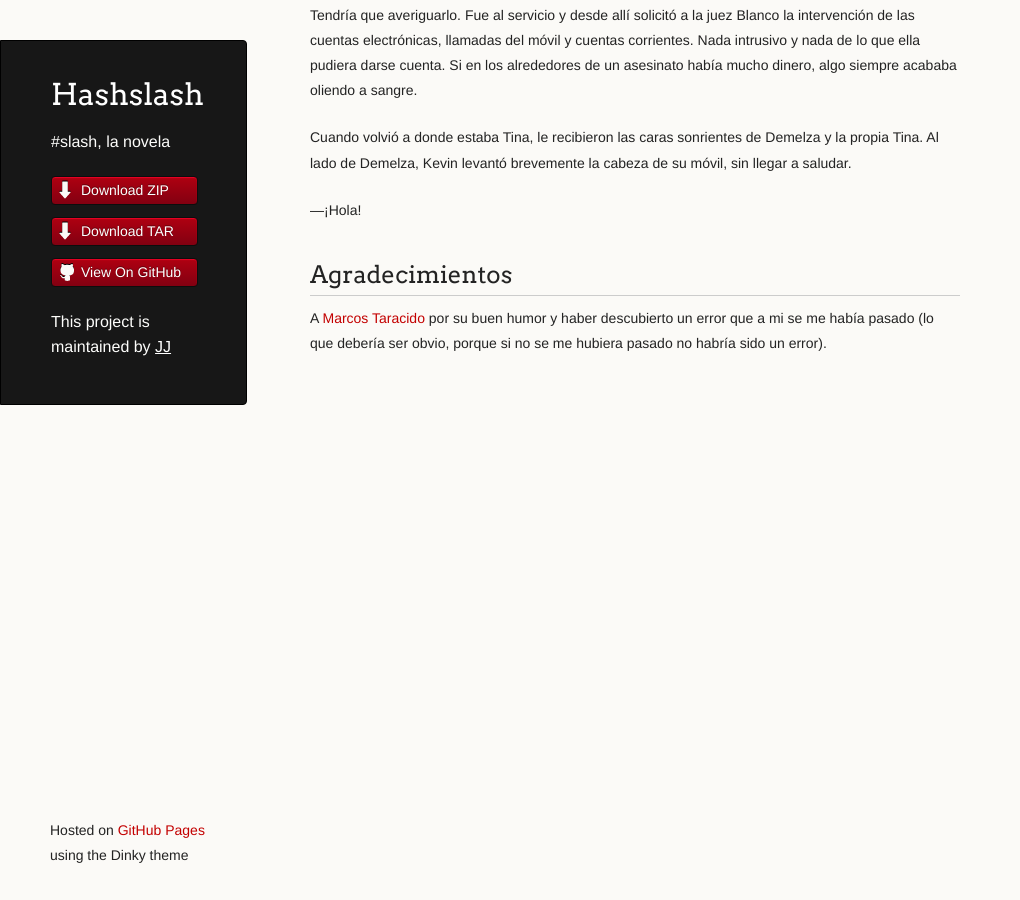
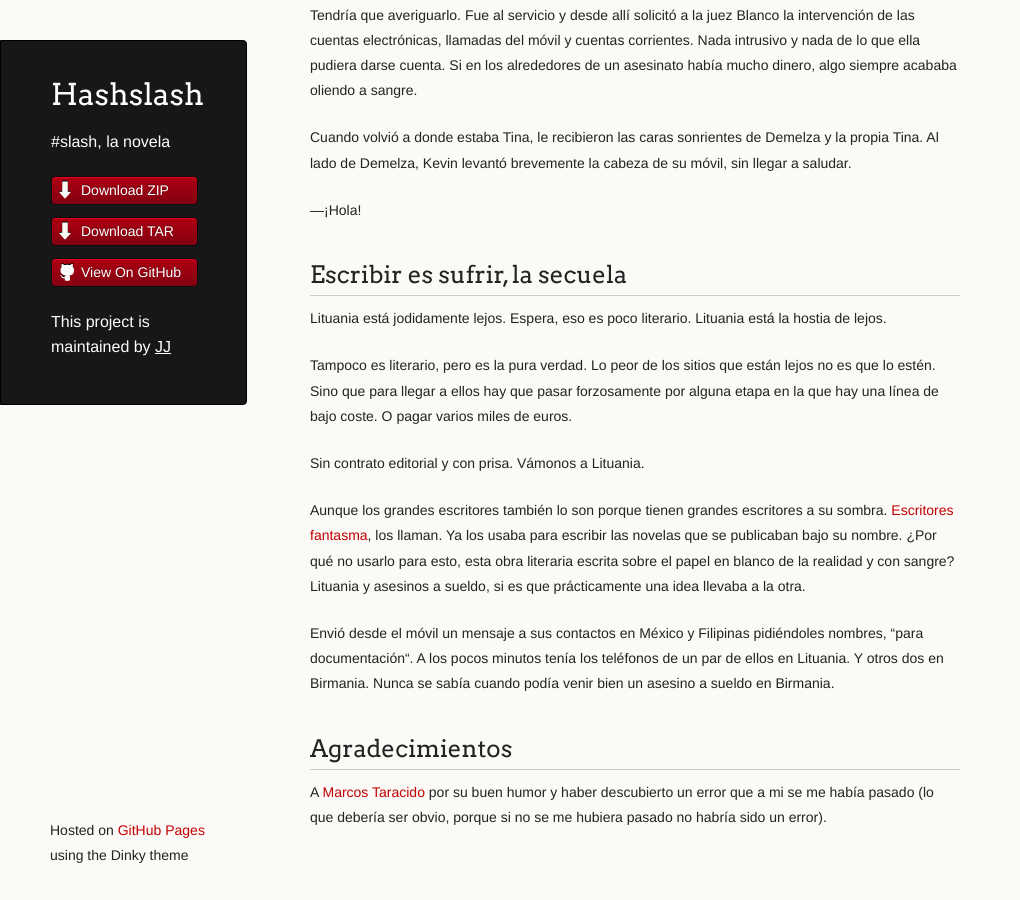
Before and after one commit to JJ/HashSlash, a Jekyll site: the page built from texto/HashSlash.md, in a window 1280 px wide and 900 px high, scrolled down 26950 px. Shown: the whole window, without its empty margins (0-1020 px from the left). Built offline with Jekyll 4.4.1, drawn with Linux system fonts in a browser that asks for light colours; some of the changed text lies outside the part shown.

Commit message:
Sync texto/HashSlash.md from master to gh-pages

```diff
--- a/texto/HashSlash.md
+++ b/texto/HashSlash.md
@@ -1413,6 +1413,33 @@ brevemente la cabeza de su móvil, sin llegar a saludar.
 
 —¡Hola!
 
+## Escribir es sufrir, la secuela
+
+Lituania está jodidamente lejos. Espera, eso es poco
+literario. Lituania está la hostia de lejos.
+
+Tampoco es literario, pero es la pura verdad. Lo peor de los sitios
+que están lejos no es que lo estén. Sino que para llegar a ellos hay
+que pasar forzosamente por alguna etapa en la que hay una línea de
+bajo coste. O pagar varios miles de euros.
+
+Sin contrato editorial y con prisa. Vámonos a Lituania.
+
+Aunque los grandes escritores también lo son porque tienen grandes
+escritores a su
+sombra. [Escritores fantasma](http://es.wikipedia.org/wiki/Escritor_fantasma),
+los llaman. Ya los usaba para escribir las novelas que se publicaban
+bajo su nombre. ¿Por qué no usarlo para esto, esta obra literaria
+escrita sobre el papel en blanco de la realidad y con sangre? Lituania
+y asesinos a sueldo, si es que prácticamente una idea llevaba a la
+otra.
+
+Envió desde el móvil un mensaje a sus contactos en México y Filipinas
+pidiéndoles nombres, “para documentación“. A los pocos minutos tenía
+los teléfonos de un par de ellos en Lituania. Y otros dos en
+Birmania. Nunca se sabía cuando podía venir bien un asesino a sueldo
+en Birmania.
+
 ## Agradecimientos
 
 A [Marcos Taracido](http://twitter.com/marcostaracido) por su buen
```
Also changed, not shown: other parts of texto/HashSlash.md (+1 -1 lines).
